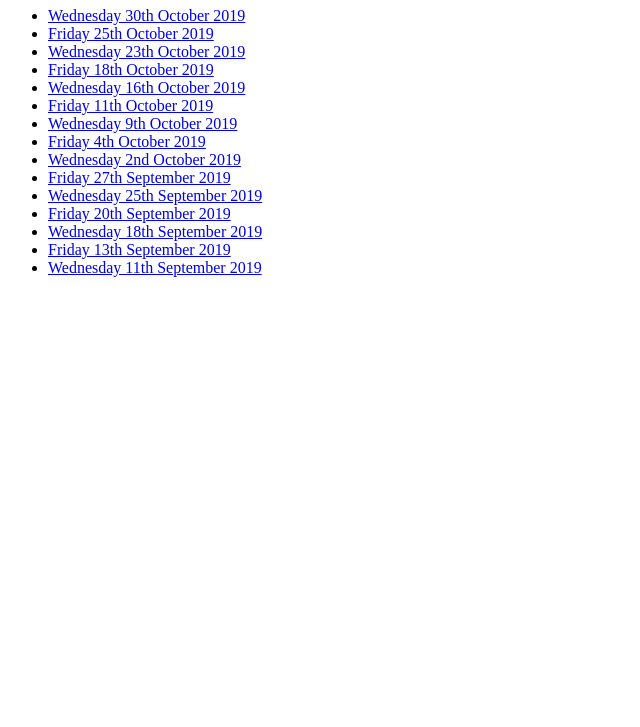
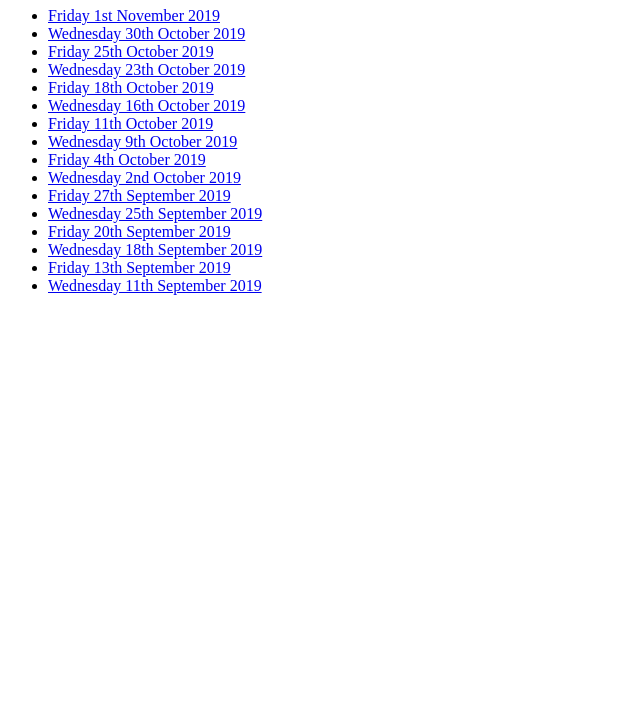
Before and after one commit to Tana00/Daily-Challenge, a plain HTML site: page index.html in a window 1280 px wide. Shown: the part 73-800 px from the top of the page, without its empty margins (0-640 px from the left). Drawn offline with Linux system fonts and the light colour scheme.

Commit message:
Update index.html

```diff
--- a/index.html
+++ b/index.html
@@ -17,6 +17,9 @@
     <div>
       <h1>Daily Challenges</h1>
       <ul>
+          <li>
+              <a href="https://codepen.io/mtana/pen/yLLpyPP?editors=0011">Friday 1st November 2019</a>
+            </li>
         <li>
           <a href="wed_30.html">Wednesday 30th October 2019</a>
         </li>
```
